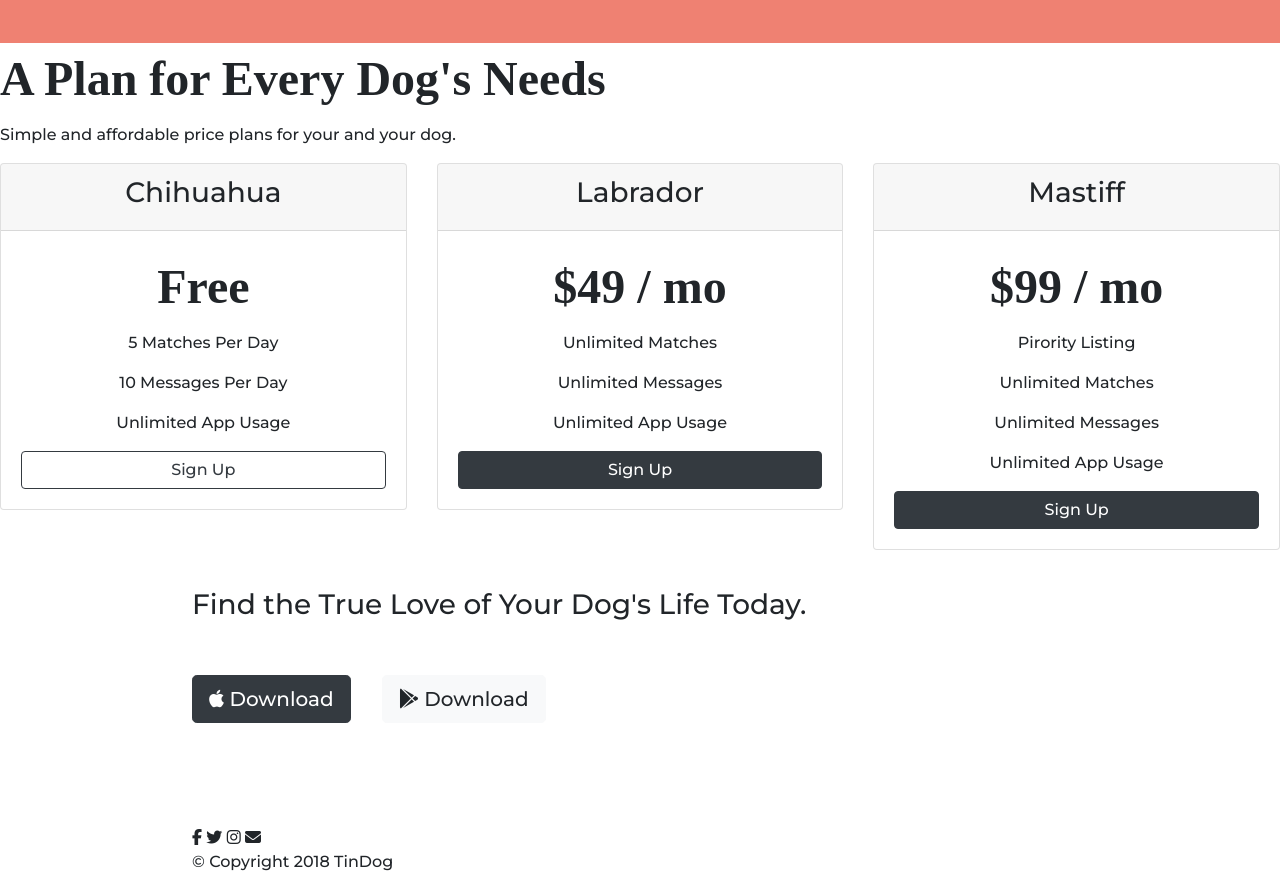
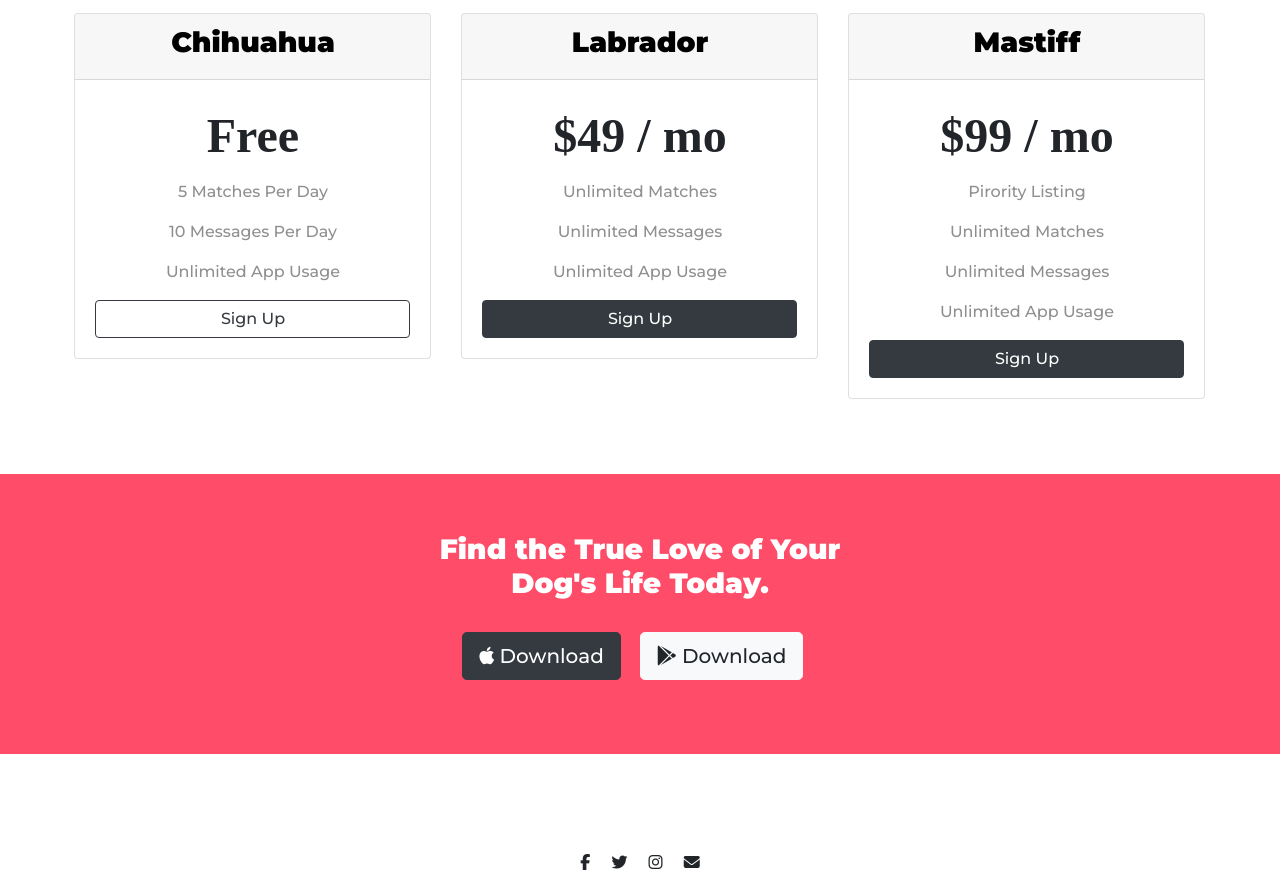
Before and after one commit to Sakshi-ashe/Tindog-tinder-for-dogs, a plain HTML site: page TinDog-Start-master/TinDog-Start-master/index.html in a window 1280 px wide. Shown: the part 1920-2800 px from the top of the page. Drawn offline with nearby package versions, Linux system fonts and the light colour scheme.

Commit message:
completed css

```diff
--- a/TinDog-Start-master/TinDog-Start-master/css/styles.css
+++ b/TinDog-Start-master/TinDog-Start-master/css/styles.css
@@ -1,3 +1,7 @@
+body{
+    position: relative;
+}
+
 /* title section  */
 
 #title{
@@ -44,12 +48,36 @@ h1{
     margin: 5% 3% 3% 0%;
 }
 
+
 .img-width{
-    width: 60%;
-    transform: rotate(25deg);
+        width: 60%;
+        transform: rotate(25deg);
 
-    margin:5%;
+
+        /* z axis */
+        position: absolute;
+        z-index: 1;
+        right: 30%;
+
+    }
+
+@media(max-width:990px){
+    #title{
+        text-align: center;
+    }
+
+    .img-width{
+        transform: rotate(0deg);
+        position: static;
+    }
+
+
+
 }
+
+
+
+
 
 
 /* features section */
@@ -71,7 +99,7 @@ h1{
     font-weight: 700;
 }
 
-.p-of-features{
+p{
     color: #8f8f8f;
 }
 
@@ -80,6 +108,11 @@ h1{
     padding-top: 2%;
     padding-bottom: 2%;
     text-align: center;
+
+    /* z axis */
+    position: relative;
+    z-index: 2;
+    background-color: #fff;
 }
 
 .col-of-features{
@@ -128,3 +161,45 @@ h2{
 #carouselExampleControls{
     padding: 3%;
 }
+
+/* pricing */
+
+#pricing{
+    padding: 3%;
+    text-align: center;
+}
+
+.h3-of-pricing{
+    color: black;
+}
+
+.pricing-row{
+    padding: 3%;
+}
+
+/* cta section  */
+
+#cta{
+    background-color: #ff4c68;
+    text-align: center;
+    padding: 3% 23%;
+}
+
+h3{
+
+    font-family: Montserrat;
+    font-weight: 900;
+    color: #fff;
+
+
+}
+
+#footer{
+    background-color: #fff;
+    text-align: center;
+    margin: 3%;
+}
+
+.footer-icons {
+    padding: 3% 1%;
+}
```
